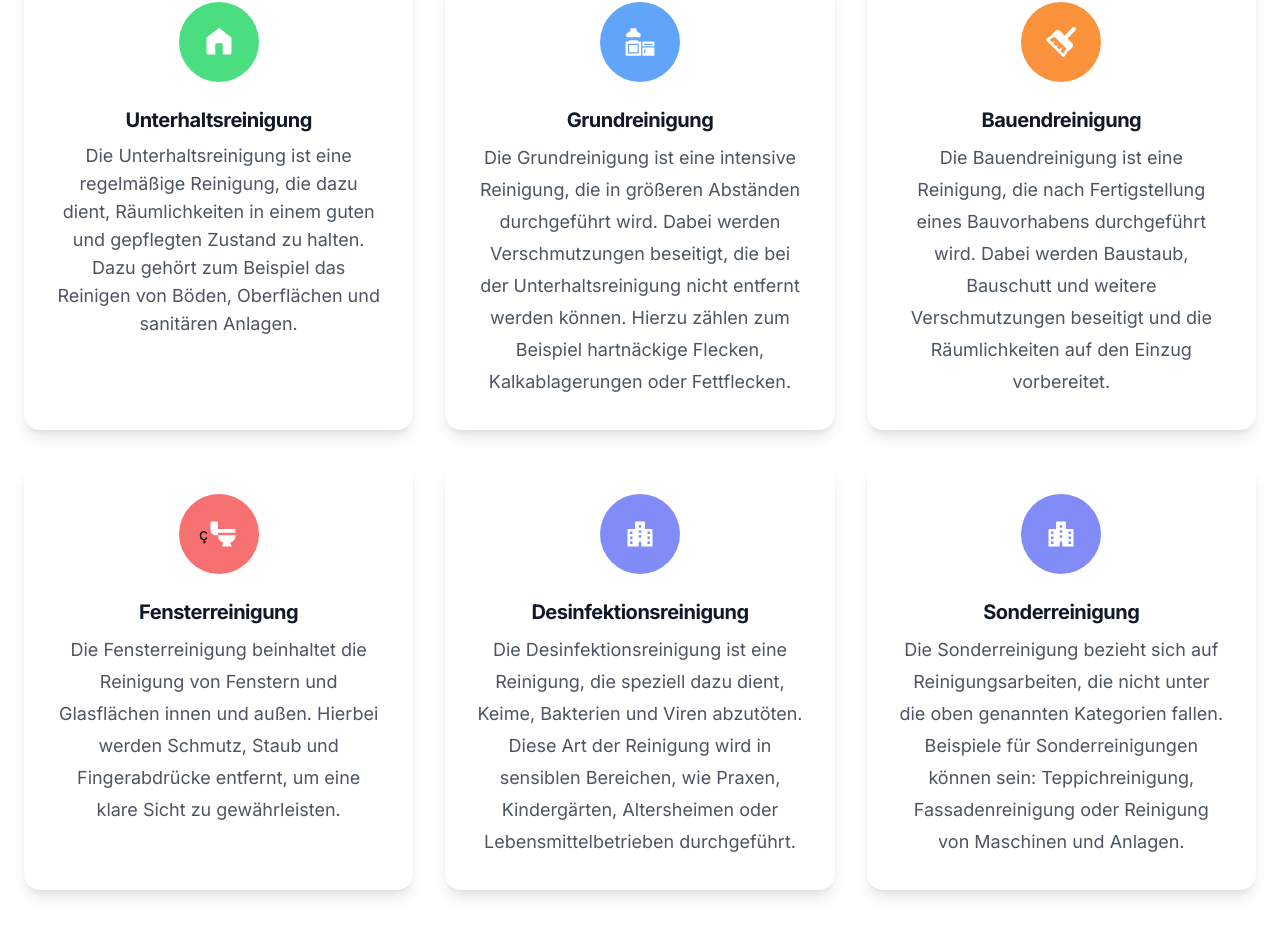
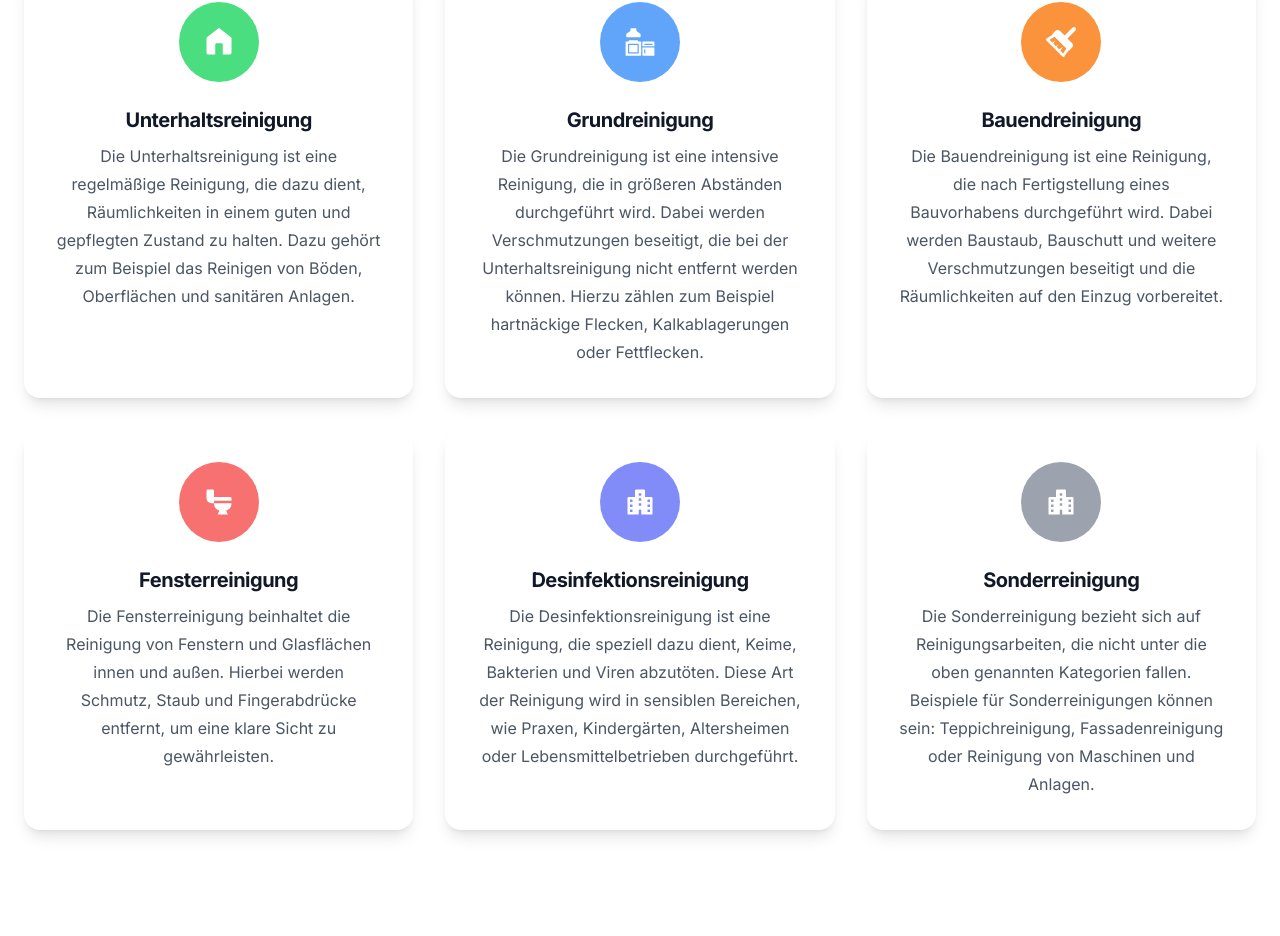
Before and after one commit to DevBerkcan/Air.Clean.Setec, a Next.js app: page / in a window 1280 px wide. Shown: the part 1626-2562 px from the top of the page. Built offline with nearby package versions, Linux system fonts and the light colour scheme.

Commit message:
Refactor services section Decrease card description text size

```diff
--- a/src/components/ServicesSection.tsx
+++ b/src/components/ServicesSection.tsx
@@ -4,6 +4,46 @@ import kitchen from '../assets/images/kitchen.svg'
 import floor from '../assets/images/floor.svg'
 import office from '../assets/images/office.svg'
 import bathroom from '../assets/images/bathroom.svg'
+
+const services = [
+  {
+    title: 'Unterhaltsreinigung',
+    description: "Die Unterhaltsreinigung ist eine regelmäßige Reinigung, die dazu dient, Räumlichkeiten in einem guten und gepflegten Zustand zu halten. Dazu gehört zum Beispiel das Reinigen von Böden, Oberflächen und sanitären Anlagen.",
+    icon: house,
+    color: 'green'
+  },
+  {
+    title: 'Grundreinigung',
+    description: "Die Grundreinigung ist eine intensive Reinigung, die in größeren Abständen durchgeführt wird. Dabei werden Verschmutzungen beseitigt, die bei der Unterhaltsreinigung nicht entfernt werden können. Hierzu zählen zum Beispiel hartnäckige Flecken, Kalkablagerungen oder Fettflecken.",
+    icon: kitchen,
+    color: 'blue'
+  },
+  {
+    title: 'Bauendreinigung',
+    description: "Die Bauendreinigung ist eine Reinigung, die nach Fertigstellung eines Bauvorhabens durchgeführt wird. Dabei werden Baustaub, Bauschutt und weitere Verschmutzungen beseitigt und die Räumlichkeiten auf den Einzug vorbereitet.",
+    icon: floor,
+    color: 'orange'
+  },
+  {
+    title: 'Fensterreinigung',
+    description: "Die Fensterreinigung beinhaltet die Reinigung von Fenstern und Glasflächen innen und außen. Hierbei werden Schmutz, Staub und Fingerabdrücke entfernt, um eine klare Sicht zu gewährleisten.",
+    icon: bathroom,
+    color: 'red'
+  },
+  {
+    title: 'Desinfektionsreinigung',
+    description: "Die Desinfektionsreinigung ist eine Reinigung, die speziell dazu dient, Keime, Bakterien und Viren abzutöten. Diese Art der Reinigung wird in sensiblen Bereichen, wie Praxen, Kindergärten, Altersheimen oder Lebensmittelbetrieben durchgeführt.",
+    icon: office,
+    color: 'indigo'
+  },
+  {
+    title: 'Sonderreinigung',
+    description: "Die Sonderreinigung bezieht sich auf Reinigungsarbeiten, die nicht unter die oben genannten Kategorien fallen. Beispiele für Sonderreinigungen können sein: Teppichreinigung, Fassadenreinigung oder Reinigung von Maschinen und Anlagen.",
+    icon: office,
+    color: 'gray'
+  },
+
+]
 
 const ServicesSection: any = () => {
 
@@ -16,68 +56,17 @@ const ServicesSection: any = () => {
 
         <div className="mt-10 grid grid-cols-1 sm:grid-cols-2 md:grid-cols-3 gap-8">
 
-          <div className="flex flex-col items-center bg-white rounded-2xl shadow-lg hover:shadow-xl p-8 duration-100">
-            <div className="w-20 h-20 flex justify-center items-center rounded-full bg-green-400">
-              <Image src={house} width={30} alt="house" />
+          {services.map((item, index) => (
+            <div key={index} className="flex flex-col items-center bg-white rounded-2xl shadow-lg hover:shadow-xl p-8 duration-100">
+              <div className={`w-20 h-20 flex justify-center items-center rounded-full bg-${item.color}-400`}>
+                <Image src={item.icon} width={30} alt={item.title} />
+              </div>
+              <h3 className="mt-6 text-xl font-bold tracking-tight text-gray-900">{item.title}</h3>
+              <p className="mt-2 text-md leading-[28px] text-gray-600">
+                {item.description}
+              </p>
             </div>
-            <h3 className="mt-6 text-xl font-bold tracking-tight text-gray-900">Unterhaltsreinigung</h3>
-            <p className="mt-2 text-lg leading-7 text-gray-600">
-            Die Unterhaltsreinigung ist eine regelmäßige Reinigung, die dazu dient, Räumlichkeiten in einem guten und gepflegten Zustand zu halten.
-            Dazu gehört zum Beispiel das Reinigen von Böden, Oberflächen und sanitären Anlagen.
-            </p>
-          </div>
-          <div className="flex flex-col items-center bg-white rounded-2xl shadow-lg hover:shadow-xl p-8 duration-100">
-            <div className="w-20 h-20 flex justify-center items-center rounded-full bg-blue-400">
-              <Image src={kitchen} width={30} alt="house" />
-            </div>
-            <h3 className="mt-6 text-xl font-bold tracking-tight text-gray-900">Grundreinigung</h3>
-            <p className="mt-2 text-lg leading-8 text-gray-600">
-            Die Grundreinigung ist eine intensive Reinigung, die in größeren Abständen durchgeführt wird.
-            Dabei werden Verschmutzungen beseitigt, die bei der Unterhaltsreinigung nicht entfernt werden können.
-            Hierzu zählen zum Beispiel hartnäckige Flecken, Kalkablagerungen oder Fettflecken.
-            </p>
-          </div>
-          <div className="flex flex-col items-center bg-white rounded-2xl shadow-lg hover:shadow-xl p-8 duration-100">
-            <div className="w-20 h-20 flex justify-center items-center rounded-full bg-orange-400">
-              <Image src={floor} width={30} alt="house" />
-            </div>
-            <h3 className="mt-6 text-xl font-bold tracking-tight text-gray-900">Bauendreinigung</h3>
-            <p className="mt-2 text-lg leading-8 text-gray-600">
-            Die Bauendreinigung ist eine Reinigung, die nach Fertigstellung eines Bauvorhabens durchgeführt wird.
-            Dabei werden Baustaub, Bauschutt und weitere Verschmutzungen beseitigt und die Räumlichkeiten auf den Einzug vorbereitet.
-            </p>
-          </div>
-          <div className="flex flex-col items-center bg-white rounded-2xl shadow-lg hover:shadow-xl p-8 duration-100">
-            <div className="w-20 h-20 flex justify-center items-center rounded-full bg-red-400">ç
-              <Image src={bathroom} width={30} alt="house" />
-            </div>
-            <h3 className="mt-6 text-xl font-bold tracking-tight text-gray-900">Fensterreinigung</h3>
-            <p className="mt-2 text-lg leading-8 text-gray-600">
-            Die Fensterreinigung beinhaltet die Reinigung von Fenstern und Glasflächen innen und außen. Hierbei werden Schmutz,
-            Staub und Fingerabdrücke entfernt, um eine klare Sicht zu gewährleisten.
-            </p>
-          </div>
-          <div className="flex flex-col items-center bg-white rounded-2xl shadow-lg hover:shadow-xl p-8 duration-100">
-            <div className="w-20 h-20 flex justify-center items-center rounded-full bg-indigo-400">
-              <Image src={office} width={30} alt="house" />
-            </div>
-            <h3 className="mt-6 text-xl font-bold tracking-tight text-gray-900">Desinfektionsreinigung</h3>
-            <p className="mt-2 text-lg leading-8 text-gray-600">
-            Die Desinfektionsreinigung ist eine Reinigung, die speziell dazu dient, Keime, Bakterien und Viren abzutöten.
-            Diese Art der Reinigung wird in sensiblen Bereichen, wie Praxen, Kindergärten, Altersheimen oder Lebensmittelbetrieben durchgeführt.
-            </p>
-          </div>
-
-          <div className="flex flex-col items-center bg-white rounded-2xl shadow-lg hover:shadow-xl p-8 duration-100">
-            <div className="w-20 h-20 flex justify-center items-center rounded-full bg-indigo-400">
-              <Image src={office} width={30} alt="house" />
-            </div>
-            <h3 className="mt-6 text-xl font-bold tracking-tight text-gray-900">Sonderreinigung</h3>
-            <p className="mt-2 text-lg leading-8 text-gray-600">
-            Die Sonderreinigung bezieht sich auf Reinigungsarbeiten, die nicht unter die oben genannten Kategorien fallen. Beispiele für Sonderreinigungen können sein:
-            Teppichreinigung, Fassadenreinigung oder Reinigung von Maschinen und Anlagen.
-            </p>
-          </div>
+          ))}
 
         </div>
       </div>
--- a/tailwind.config.js
+++ b/tailwind.config.js
@@ -7,4 +7,12 @@ module.exports = {
     extend: {},
   },
   plugins: [],
+  safelist: [
+    'bg-green-400',
+    'bg-blue-400',
+    'bg-orange-400',
+    'bg-red-400',
+    'bg-indigo-400',
+    'bg-gray-400',
+  ]
 }
```
